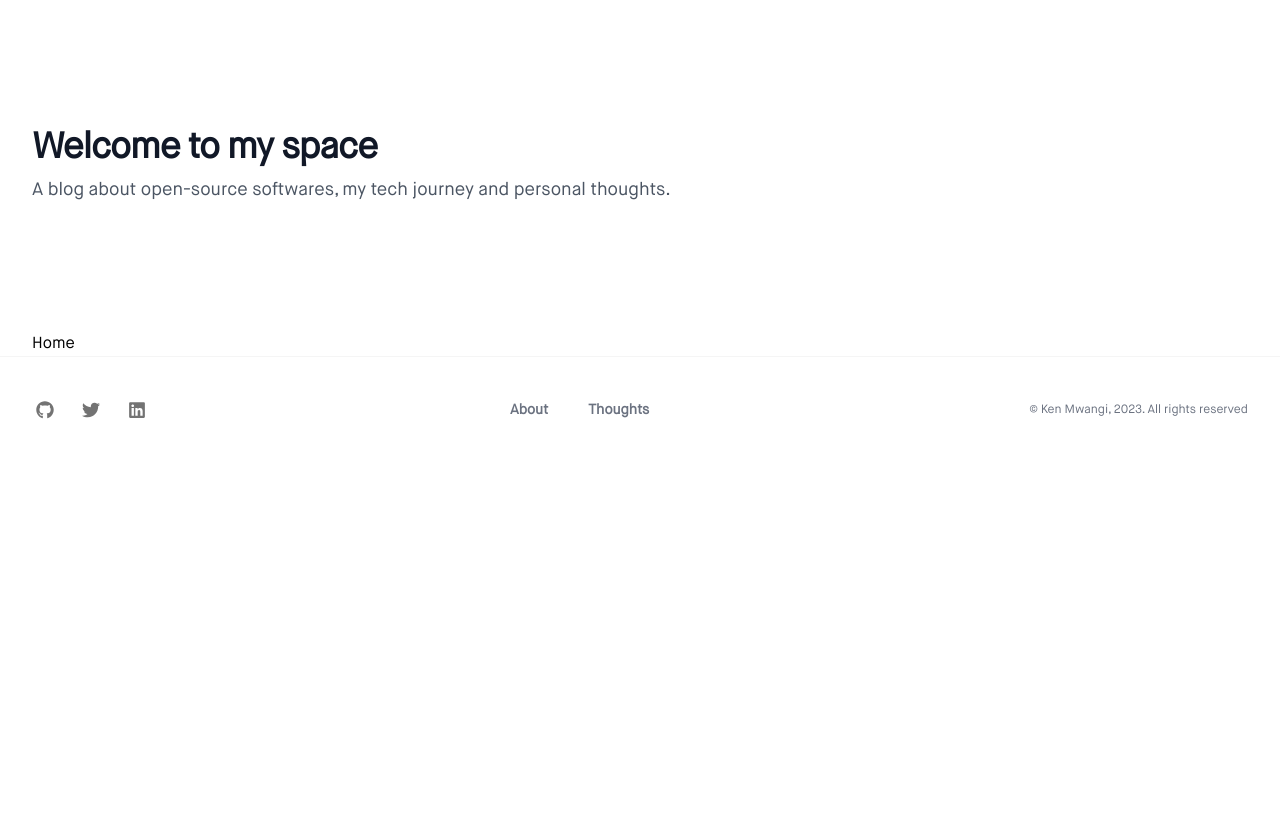
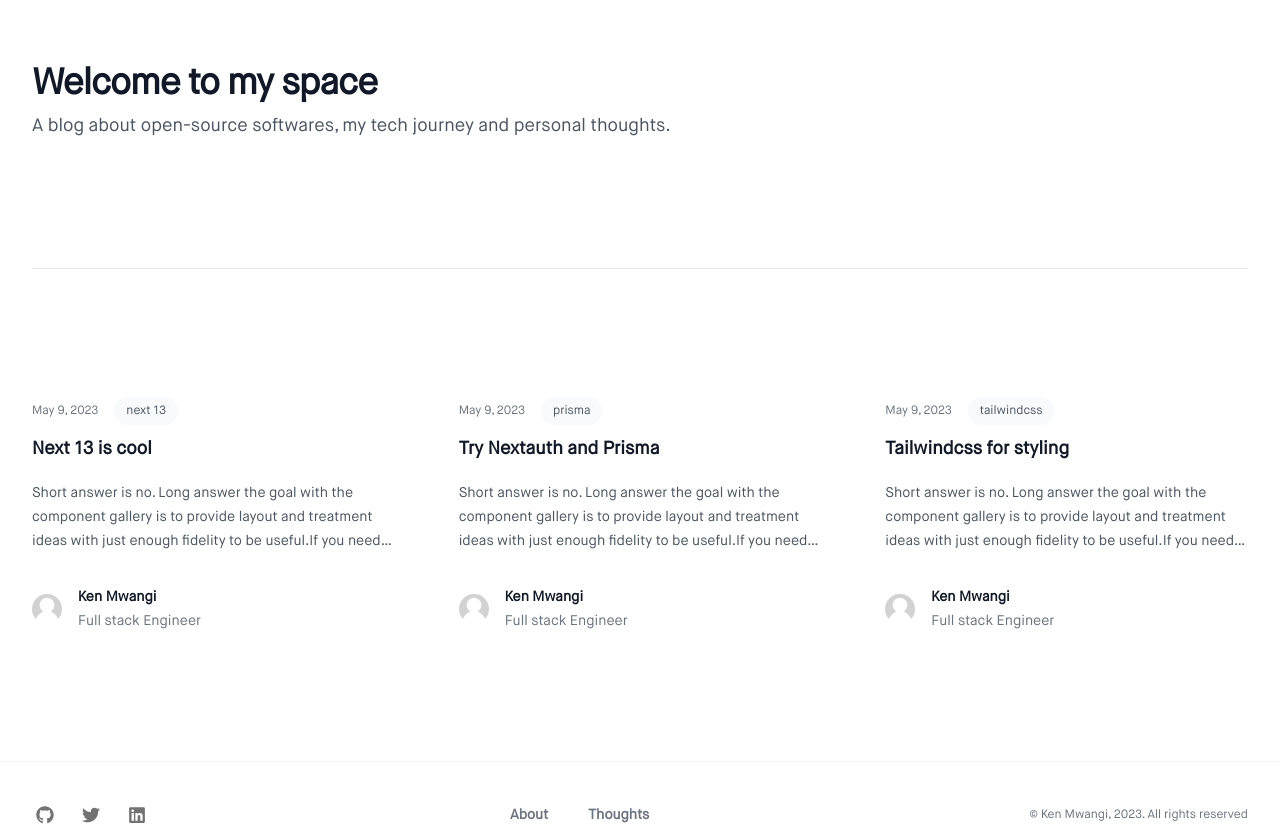
Before and after one commit to kenmwangi/ken, a Next.js app: page / in a window 1280 px wide. Before the commit the page ends 800 px from the top, so only its background shows below. Built offline with nearby package versions, Linux system fonts and the light colour scheme.

Commit message:
Blogs page

```diff
--- /dev/null
+++ b/app/blogs/page.tsx
@@ -0,0 +1,7 @@
+import React from "react";
+
+const Blogs = () => {
+  return <div>Blogs</div>;
+};
+
+export default Blogs;
--- a/app/components/Avatar.tsx
+++ b/app/components/Avatar.tsx
@@ -8,7 +8,7 @@ interface AvatarProps {
 const Avatar = ({ src }: AvatarProps) => {
   return (
     <Image
-      src={src || `images/placeholder.jpg`}
+      src={src || `/images/placeholder.jpg`}
       className="rounded-full"
       width="30"
       height="30"
--- a/app/components/Hero/index.tsx
+++ b/app/components/Hero/index.tsx
@@ -3,7 +3,7 @@ import Heading from "../Heading";
 
 const Hero = () => {
   return (
-    <section className="py-24 sm:py-32">
+    <section className="py-12 sm:py-16">
       <div className="max-w-2xl  lg:mx-0">
         <Heading
           primary
--- a/app/page.tsx
+++ b/app/page.tsx
@@ -1,13 +1,14 @@
 import React from "react";
 import Container from "./components/Container";
 import Hero from "./components/Hero";
+import Blogs from "./components/Blogs";
 
 const Home = () => {
   return (
     <div>
       <Container>
         <Hero />
-        <h1>Home</h1>
+        <Blogs />
       </Container>
     </div>
   );
```
